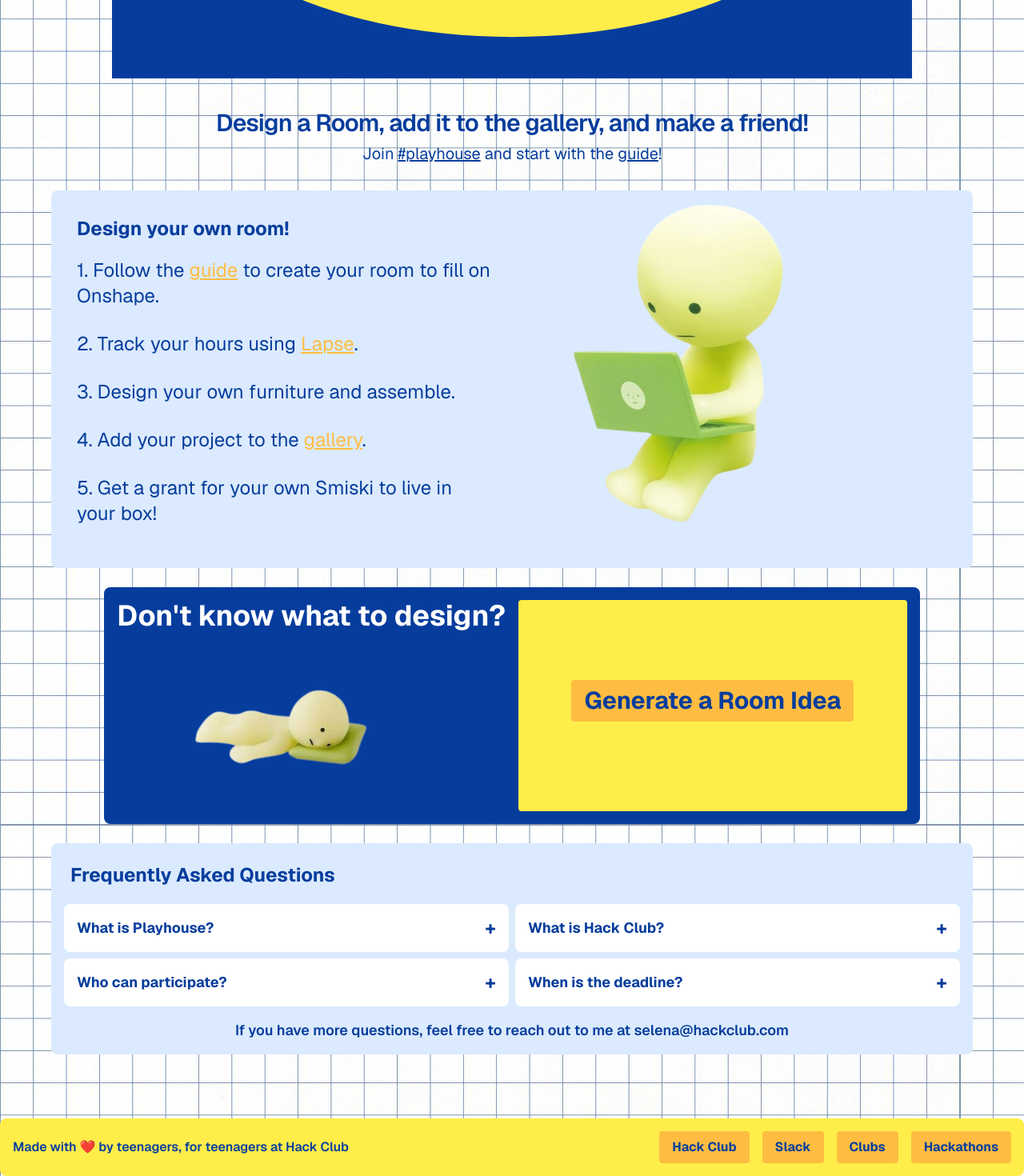
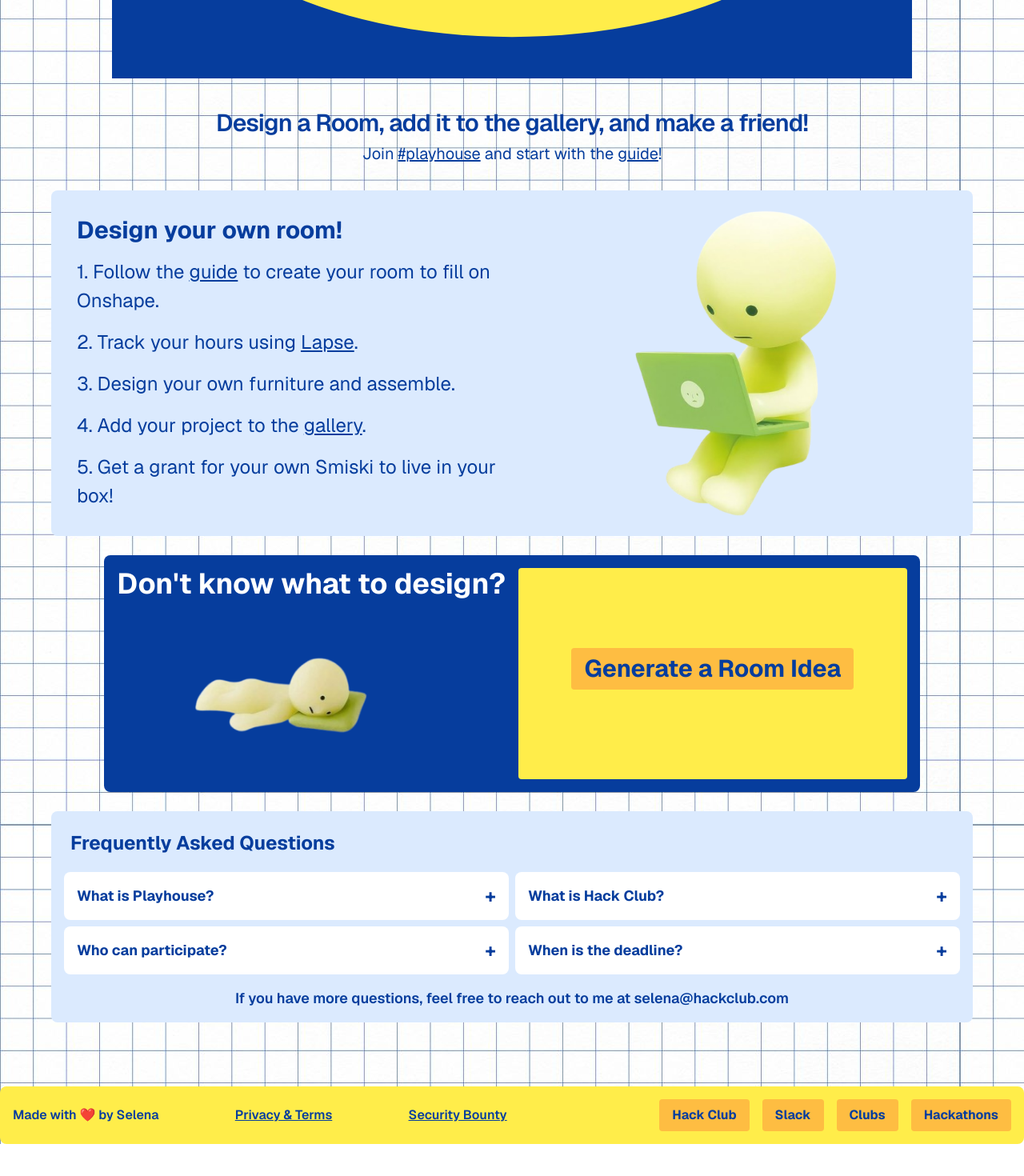
Before and after one commit to possiblyselena/playhouse, a Next.js app: page / in a window 1280 px wide. Shown: the part 621-2091 px from the top of the page at 80% size. After the commit the page ends 2051 px from the top, so only its background shows below. Built offline with nearby package versions, Linux system fonts and the light colour scheme.

Commit message:
make front page more mobile friendly

```diff
--- a/app/components/footerbar.tsx
+++ b/app/components/footerbar.tsx
@@ -1,7 +1,12 @@
 export function FooterBar() {
     return (
         <footer className="flex w-full max-w-full items-center justify-between rounded-lg bg-macaroni p-4 font-semibold">
-            <p className="text-blahaj">Made with ❤️ by teenagers, for teenagers at Hack Club</p>
+            <p className="text-blahaj">Made with ❤️ by Selena</p>
+            <a href="https://hackclub.com/privacy-and-terms" className="underline text-blahaj">Privacy & Terms</a>
+            <a href="https://hackclub.com/security-bounty" className="underline text-blahaj">Security Bounty</a>
+            <div className="flex items-center gap-4">
+
+            </div>
             <div className="flex items-center gap-4">
                 <a href="https://hackclub.com" className="bg-creamsicle text-blahaj font-bold py-2 px-4 rounded hover:scale-105 transition-transform duration-300">Hack Club</a>
                 <a href="https://slack.hackclub.com" className="bg-creamsicle text-blahaj font-bold py-2 px-4 rounded hover:scale-105 transition-transform duration-300">Slack</a>
--- a/app/page.tsx
+++ b/app/page.tsx
@@ -45,22 +45,24 @@ export default function Home() {
             </div>
           </div>
             {/*How to get started*/}
-            <div className="bg-blue-100 w-full rounded-lg pt-4 p-4 grid grid-cols-2 gap-4">
-              <div className="text-blahaj p-4">
-                <h1 className="font-bold text-2xl">Design your own room!</h1>
-                <p className="text-2xl my-3 py-2">1. Follow the <a href="/guide" className="text-creamsicle underline">guide</a> to create your room to fill on <a href="https://www.onshape.com/">Onshape</a>.</p>
-                <p className="text-2xl my-3 py-2">2. Track your hours using <a href="https://www.lapse.hackclub.com/" className="text-creamsicle underline">Lapse</a>. </p>
-                <p className="text-2xl my-3 py-2">3. Design your own furniture and assemble. </p>
-                <p className="text-2xl my-3 py-2">4. Add your project to the <a href="/gallery" className="text-creamsicle underline">gallery</a>.</p>
-                <p className="text-2xl my-3 py-2">5. Get a grant for your own Smiski to live in your box!</p>
+            <div className="grid w-full grid-cols-1 gap-6 rounded-lg bg-blue-100 p-4 sm:grid-cols-2 sm:gap-4 sm:p-6">
+              <div className="text-blahaj sm:p-2">
+                <h1 className="text-2xl font-bold sm:text-3xl">Design your own room!</h1>
+                <div className="mt-4 space-y-4 text-lg leading-7 sm:text-2xl sm:leading-9">
+                  <p>1. Follow the <a href="/guide" className="underline">guide</a> to create your room to fill on <a href="https://www.onshape.com/">Onshape</a>.</p>
+                  <p>2. Track your hours using <a href="https://www.lapse.hackclub.com/" className="underline">Lapse</a>.</p>
+                  <p>3. Design your own furniture and assemble.</p>
+                  <p>4. Add your project to the <a href="/gallery" className="underline">gallery</a>.</p>
+                  <p>5. Get a grant for your own Smiski to live in your box!</p>
+                </div>
               </div>
-              <div>
+              <div className="flex items-center justify-center">
                 <Image
                   src="/working.png"
                   alt="Working Image"
                   width={400}
                   height={700}
-                  className="object-cover"
+                  className="h-auto w-full max-w-sm object-cover"
                 />
               </div>
             </div>
--- a/content/guides/04-submit.md
+++ b/content/guides/04-submit.md
@@ -4,7 +4,7 @@ Once you submit your project, it'll go into review and once it's approved you ca
 
 - If you have access to a 3D printer, you can print them yourself!
 
-- If you don't have access to a 3D printer, you have to go to #print-legion and request your parts to be printed.
+- If you don't have access to a 3D printer, you have to go to [#print-legion](https://printlegion.hackclub.com/) and request your parts to be printed.
 
 ## Final checklist
 
```
